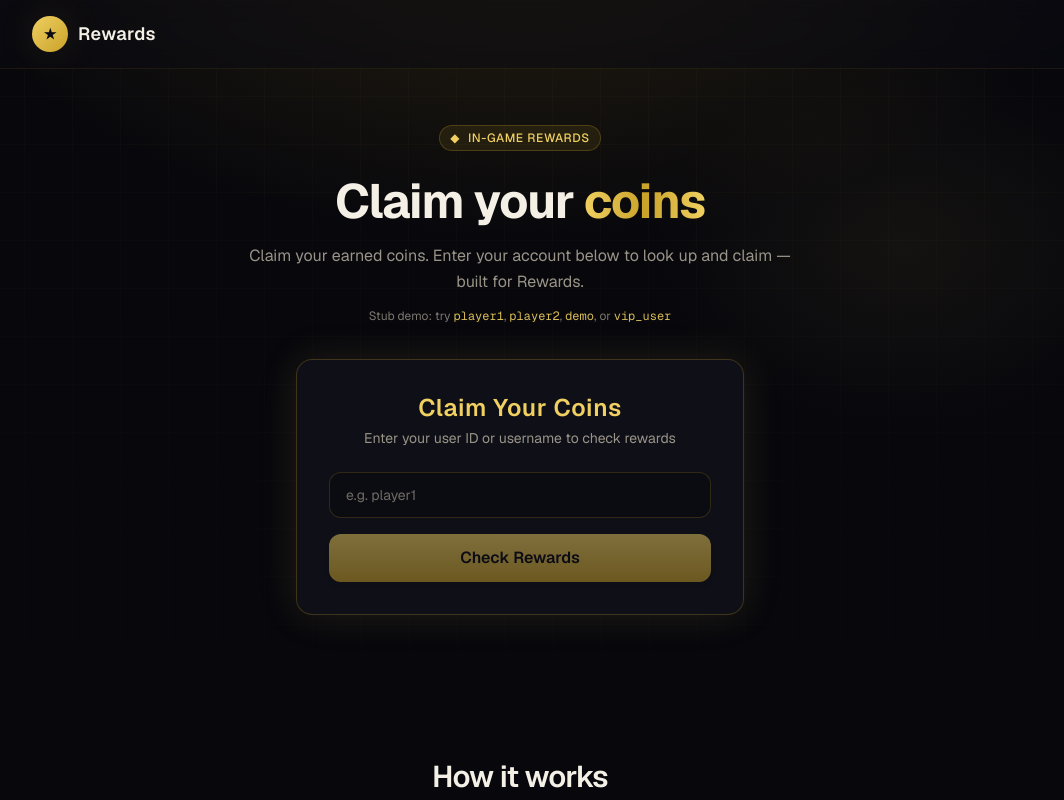
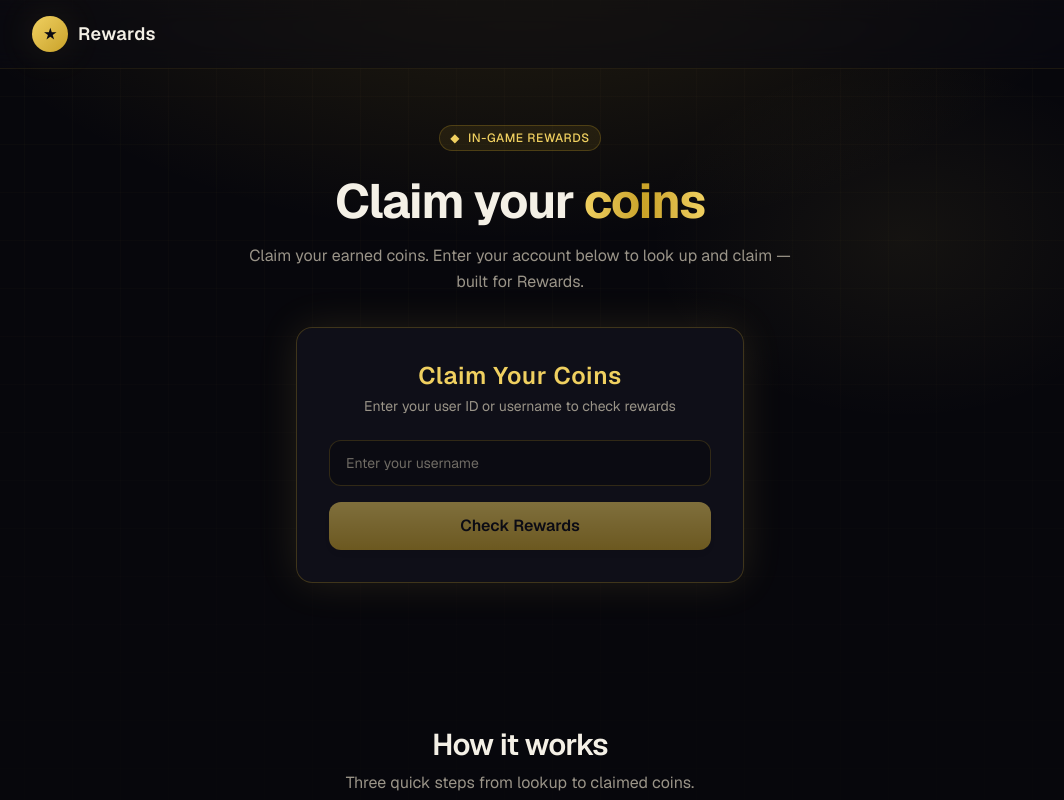
Before and after one commit to saitaaffiliate/coin-claim-landing, a Next.js app: page / in a window 1280 px wide. Shown: the top 800 px of the page, without its empty margins (120-1184 px from the left). Built offline with nearby package versions, Linux system fonts and the light colour scheme; no server answers.

Commit message:
Accept any username and remove stub demo hint

```diff
--- a/src/app/api/lookup/route.ts
+++ b/src/app/api/lookup/route.ts
@@ -1,10 +1,11 @@
 import { NextRequest, NextResponse } from "next/server";
 import { GAME_SERVER_URL, USE_STUB } from "@/lib/config";
-import { getUser } from "@/lib/mock-store";
+import { getOrCreateUser } from "@/lib/mock-store";
 
 /**
- * GET /api/lookup?userId=player1
+ * GET /api/lookup?userId=anyUsername
  * Returns claimable coins for a user.
+ * Stub mode accepts any username and creates an account on first lookup.
  *
  * When GAME_SERVER_URL is set, forwards to that server instead of the mock.
  */
@@ -37,17 +38,7 @@ export async function GET(request: NextRequest) {
     }
   }
 
-  const user = getUser(userId);
-  if (!user) {
-    return NextResponse.json(
-      {
-        error: "not_found",
-        message: "No account found for that user ID.",
-        userId,
-      },
-      { status: 404 },
-    );
-  }
+  const user = getOrCreateUser(userId);
 
   return NextResponse.json({
     userId: user.userId,
--- a/src/app/page.tsx
+++ b/src/app/page.tsx
@@ -33,13 +33,6 @@ export default function Home() {
               {SITE_TAGLINE}. Enter your account below to look up and claim —
               built for {BRAND_NAME}.
             </p>
-            <p className="mt-3 text-[11px] sm:text-xs text-muted/80 leading-relaxed break-words">
-              Stub demo: try{" "}
-              <code className="text-gold-bright/90">player1</code>,{" "}
-              <code className="text-gold-bright/90">player2</code>,{" "}
-              <code className="text-gold-bright/90">demo</code>, or{" "}
-              <code className="text-gold-bright/90">vip_user</code>
-            </p>
           </div>
           <ClaimForm />
         </section>
--- a/src/components/ClaimForm.tsx
+++ b/src/components/ClaimForm.tsx
@@ -262,7 +262,7 @@ export default function ClaimForm() {
                 type="text"
                 value={userId}
                 onChange={(e) => setUserId(e.target.value)}
-                placeholder="e.g. player1"
+                placeholder="Enter your username"
                 autoComplete="username"
                 disabled={state.kind === "loading"}
                 className="w-full min-h-11 rounded-xl border border-gold/20 bg-ink/60 px-3 sm:px-4 py-3 text-base sm:text-sm text-foreground placeholder:text-muted/70 outline-none focus:border-gold/60 focus:ring-2 focus:ring-gold/20 transition touch-manipulation"
--- a/src/lib/mock-store.ts
+++ b/src/lib/mock-store.ts
@@ -1,9 +1,7 @@
 /**
- * In-memory mock store for the stub API.
+ * In-memory store for the stub API.
+ * Any username is accepted — first lookup creates the account.
  * Replace with calls to GAME_SERVER_URL when wiring a real game server.
- *
- * Sample user IDs to try on the landing page:
- *   player1, player2, demo, vip_user
  */
 
 export type ClaimStatus = "available" | "claimed";
@@ -15,40 +13,40 @@ export interface MockUser {
   status: ClaimStatus;
 }
 
-const initialUsers: MockUser[] = [
-  {
-    userId: "player1",
-    displayName: "Player One",
-    coins: 1500,
-    status: "available",
-  },
-  {
-    userId: "player2",
-    displayName: "Player Two",
-    coins: 750,
-    status: "available",
-  },
-  {
-    userId: "demo",
-    displayName: "Demo Account",
-    coins: 2500,
-    status: "available",
-  },
-  {
-    userId: "vip_user",
-    displayName: "VIP User",
-    coins: 10000,
-    status: "available",
-  },
-];
+/** Default reward granted to a newly seen username (stub only). */
+export const DEFAULT_CLAIMABLE_COINS = 1500;
 
 /** Module-level map so claim state persists across requests in the same process */
-const users = new Map<string, MockUser>(
-  initialUsers.map((u) => [u.userId.toLowerCase(), { ...u }]),
-);
+const users = new Map<string, MockUser>();
 
 export function normalizeUserId(raw: string): string {
   return raw.trim().toLowerCase();
+}
+
+function titleCaseDisplayName(raw: string): string {
+  const trimmed = raw.trim();
+  if (!trimmed) return "Player";
+  return trimmed
+    .split(/[\s._-]+/)
+    .filter(Boolean)
+    .map((part) => part.charAt(0).toUpperCase() + part.slice(1))
+    .join(" ");
+}
+
+/** Look up a user, or create one with default claimable coins. */
+export function getOrCreateUser(userId: string): MockUser {
+  const key = normalizeUserId(userId);
+  const existing = users.get(key);
+  if (existing) return existing;
+
+  const created: MockUser = {
+    userId: userId.trim(),
+    displayName: titleCaseDisplayName(userId),
+    coins: DEFAULT_CLAIMABLE_COINS,
+    status: "available",
+  };
+  users.set(key, created);
+  return created;
 }
 
 export function getUser(userId: string): MockUser | undefined {
@@ -60,12 +58,10 @@ export function claimCoins(
 ):
   | { ok: true; user: MockUser; claimed: number }
   | { ok: false; reason: "not_found" | "already_claimed" | "nothing_to_claim" } {
+  // Accept any username: create on first claim if missing
+  const user = getOrCreateUser(userId);
   const key = normalizeUserId(userId);
-  const user = users.get(key);
 
-  if (!user) {
-    return { ok: false, reason: "not_found" };
-  }
   if (user.status === "claimed") {
     return { ok: false, reason: "already_claimed" };
   }
@@ -80,7 +76,3 @@ export function claimCoins(
 
   return { ok: true, user: { ...user }, claimed };
 }
-
-export function listMockUserIds(): string[] {
-  return [...users.keys()];
-}
```
